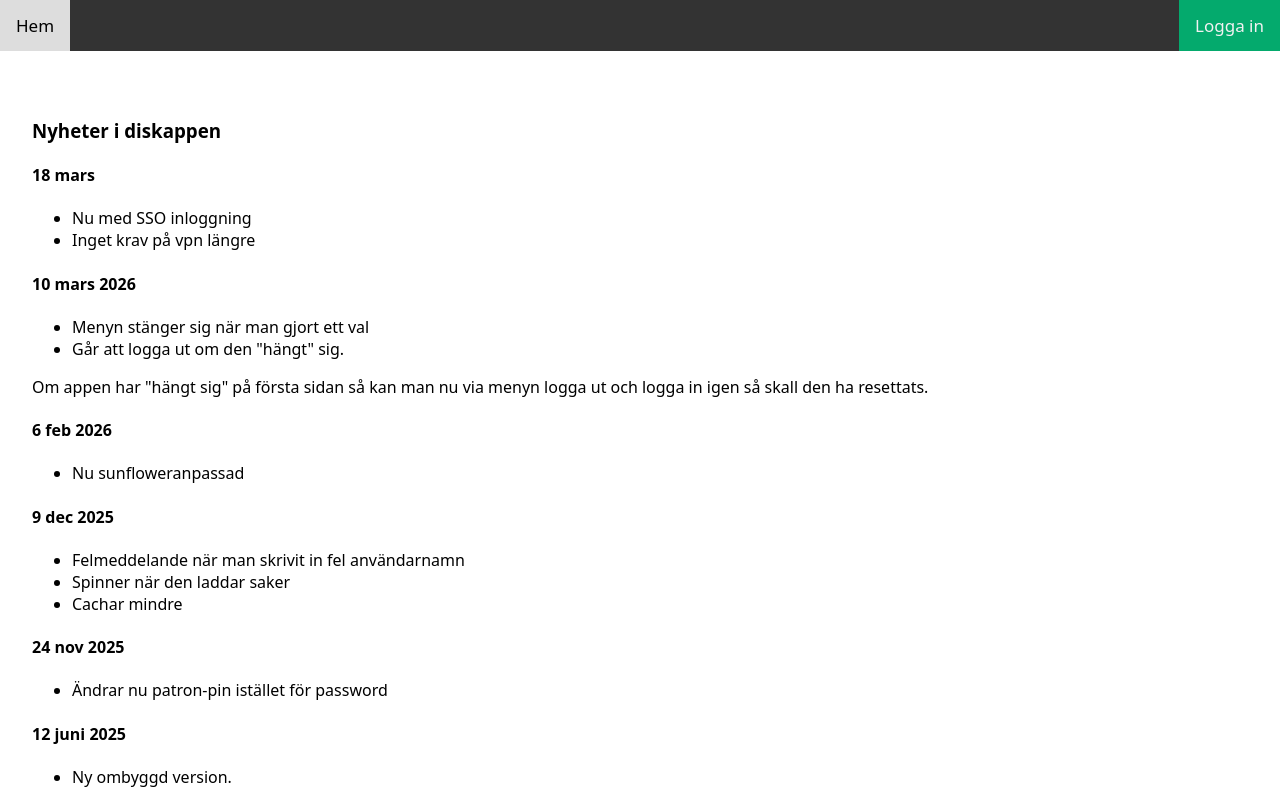
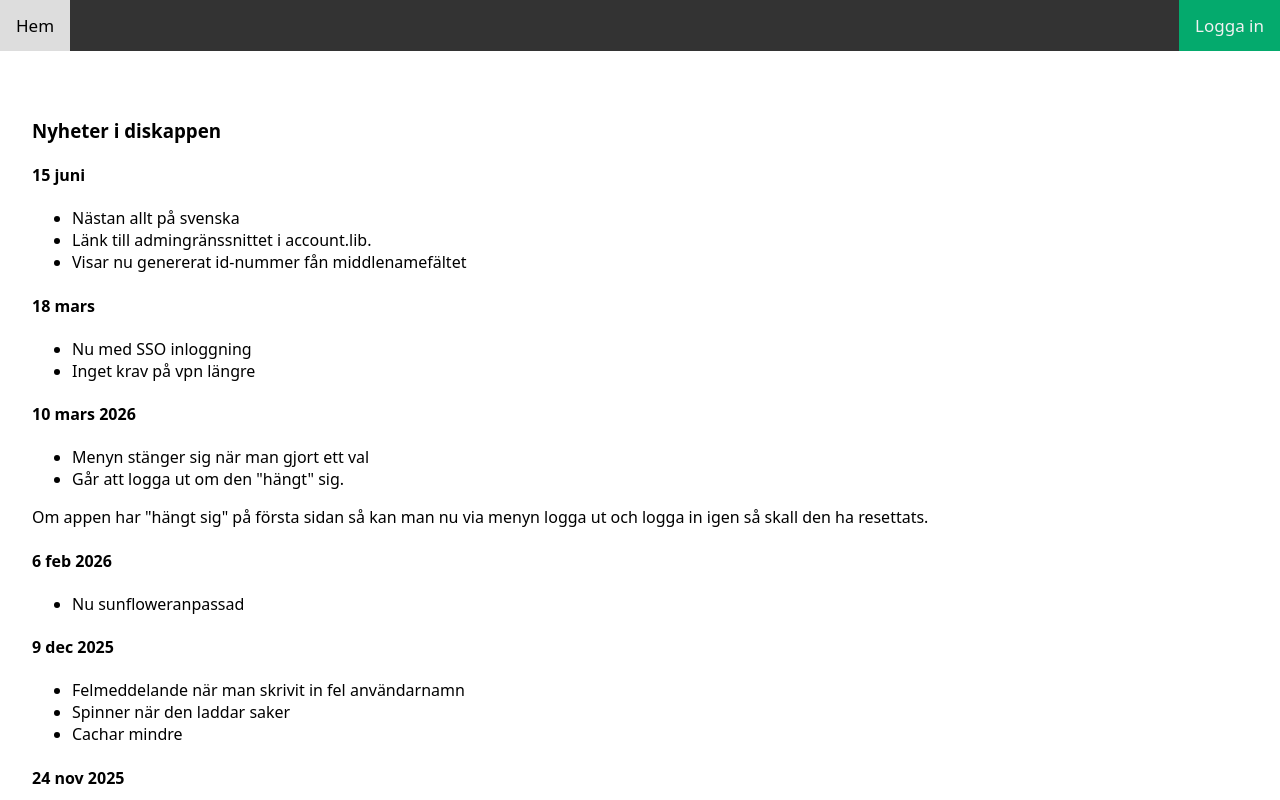
Before and after one commit to ChalmersLibrary/foliodesktoolsv2, a Nuxt app in the folder frontend/: page /about in a window 1280 px wide. Shown: the top 800 px of the page. Built offline with nearby package versions, Linux system fonts and the light colour scheme.

Commit message:
Added new news

```diff
--- a/frontend/components/News.vue
+++ b/frontend/components/News.vue
@@ -1,6 +1,14 @@
 <template>
   <div>
     <h3>Nyheter i diskappen</h3>
+    <h4>15 juni</h4>
+    <div>
+      <ul>
+        <li>Nästan allt på svenska</li>
+        <li>Länk till admingränssnittet i account.lib.</li>
+        <li>Visar nu genererat id-nummer fån middlenamefältet</li>
+      </ul>
+    </div>
     <h4>18 mars</h4>
     <div>
       <ul>
```
